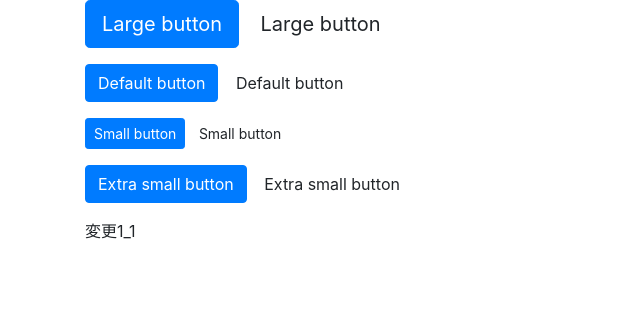
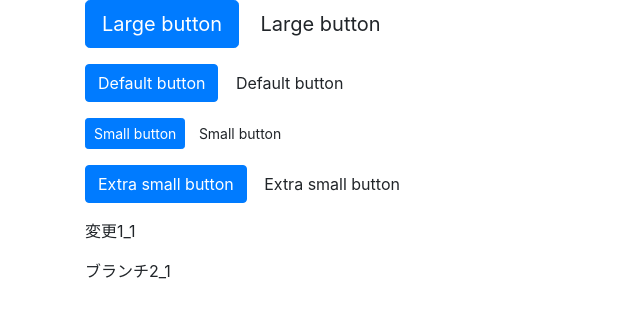
Before and after one commit to okmrhdts/git_test, a plain HTML site: page index.html in a window 1280 px wide. Shown: the full height of the page, 0-640 px from the left. Drawn offline with nearby package versions, Linux system fonts and the light colour scheme.

Commit message:
ブランチ2_1

```diff
--- a/index.html
+++ b/index.html
@@ -31,6 +31,7 @@
         <button type="button" class="btn btn-default btn-xs">Extra small button</button>
       </p>
       <p>変更1_1</p>
+      <p>ブランチ2_1</p>
     </div>
   </body>
 </html>
```
